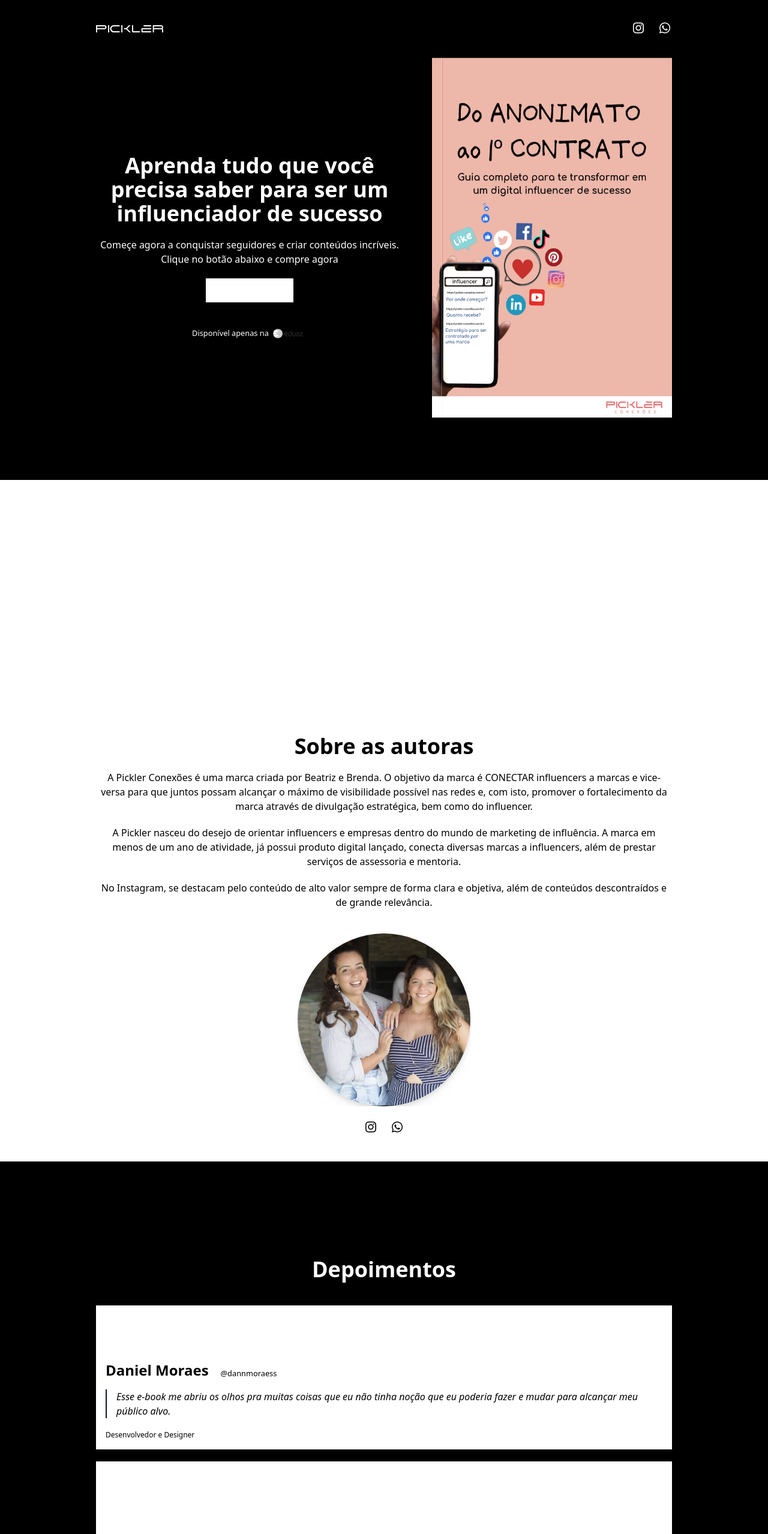
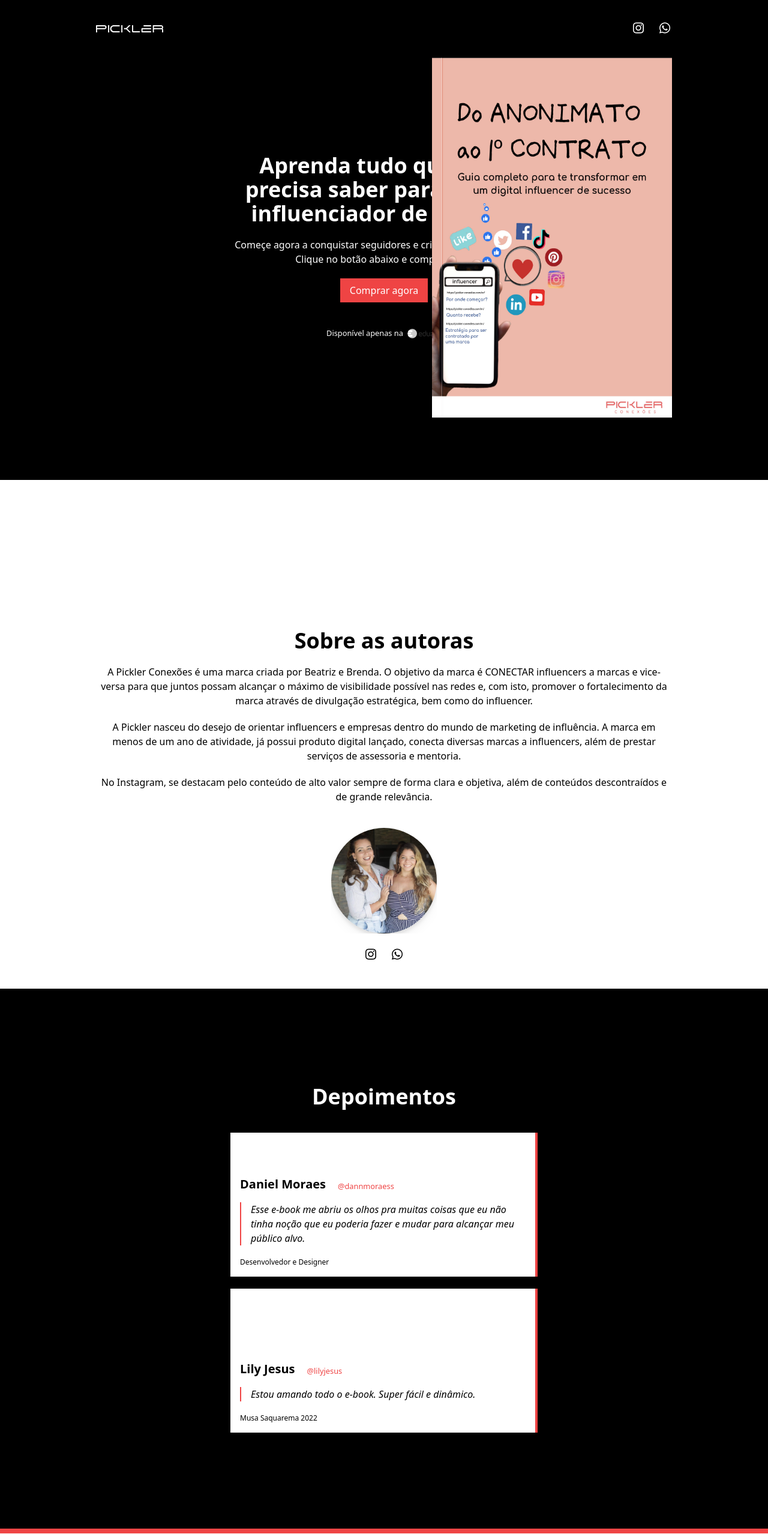
Before and after one commit to dannms/pickler, a Next.js app: page / in a window 1280 px wide. Shown: the top 2557 px of the page at 60% size. Built offline with nearby package versions, Linux system fonts and the light colour scheme.

Commit message:
fixed tablet layout

```diff
--- a/components/about-section.js
+++ b/components/about-section.js
@@ -16,7 +16,7 @@ const socials = [
 
 const AboutSection = () => {
 	return (
-		<section className="pt-96">
+		<section className="pt-96 md:pt-52">
 			<Container>
 				<div className="py-10 flex flex-col items-center gap-10">
 					<div className="flex flex-col gap-5 items-center justify-center text-center">
@@ -46,7 +46,7 @@ const AboutSection = () => {
 						</p>
 					</div>
 					<div className="flex flex-col gap-5">
-						<div className="relative w-72 h-72">
+						<div className="relative w-72 h-72 md:w-44 md:h-44">
 							<Image
 								src="/images/brenda-e-bea.jpg"
 								alt="Foto das autoras"
--- a/components/contact-section.js
+++ b/components/contact-section.js
@@ -4,8 +4,8 @@ const ContactSection = () => {
 	return (
 		<section className="py-40">
 			<Container>
-				<div className="flex flex-col gap-5">
-					<div className="flex flex-col gap-10">
+				<div className="flex flex-col gap-10 md:items-center md:justify-center md:max-w-lg md:mx-auto">
+					<div className="flex flex-col gap-10 md:text-center">
 						<h3 className="font-black text-4xl">
 							Ficou alguma dúvida?
 						</h3>
--- a/components/footer.js
+++ b/components/footer.js
@@ -4,11 +4,16 @@ const Footer = () => {
 	return (
 		<footer className="bg-black text-white py-10">
 			<Container>
-				<div className="flex flex-col items-center justify-center">
+				<div className="flex flex-col md:flex-row items-center justify-center md:justify-between">
 					<div>Pickler Conexões &copy; 2022</div>
 					<div>
 						Desenvolvido por{' '}
-						<a href="https://studiopaper.com.br">Studio Paper</a>
+						<a
+							href="https://studiopaper.com.br"
+							className="text-red-500 hover:text-white transition ease-in-out"
+						>
+							Studio Paper
+						</a>
 					</div>
 				</div>
 			</Container>
--- a/components/hero.js
+++ b/components/hero.js
@@ -7,7 +7,7 @@ const Hero = () => {
 		<div className="w-screen h-screen bg-black text-white">
 			<Container>
 				<Navbar />
-				<div className="pt-40 relative flex justify-between">
+				<div className="pt-40 relative flex justify-between md:justify-center">
 					<div className="max-w-lg gap-5 flex flex-col items-center text-center">
 						<h1 className="font-black text-4xl">
 							Aprenda tudo que você precisa saber para ser um
@@ -18,7 +18,7 @@ const Hero = () => {
 							conteúdos incríveis. Clique no botão abaixo e compre
 							agora
 						</h2>
-						<a className="px-4 py-2 bg-white">Comprar agora</a>
+						<a className="px-4 py-2 bg-red-500">Comprar agora</a>
 						<div className="flex items-center">
 							<small>Disponível apenas na</small>
 							<span className="relative w-16 h-16">
--- a/components/testimonial-card.js
+++ b/components/testimonial-card.js
@@ -1,13 +1,13 @@
 const TestimonialCard = ({ info }) => {
 	return (
-		<div className="bg-white text-black p-4 flex flex-col gap-5 h-60 justify-end">
+		<div className="bg-white text-black p-4 flex flex-col gap-5 h-60 justify-end border-r-4 border-red-500">
 			<div className="flex gap-5 items-end">
-				<h5 className="font-black text-2xl leading-none">
-					{info.name}
-				</h5>
-				<small className="leading-none">{info.social}</small>
+				<h5 className="font-black text-xl leading-none">{info.name}</h5>
+				<small className="leading-none text-red-500">
+					{info.social}
+				</small>
 			</div>
-			<div className="border-l-2 border-slate-900 pl-4">
+			<div className="border-l-2 border-red-500 pl-4">
 				<i>{info.message}</i>
 			</div>
 			<div>
--- a/components/testimonial-section.js
+++ b/components/testimonial-section.js
@@ -21,11 +21,11 @@ const info = [
 
 const TestimonialSection = () => {
 	return (
-		<section className="py-40 bg-black text-white border-b-8 border-slate-100">
+		<section className="py-40 bg-black text-white border-b-8 border-red-500">
 			<Container>
 				<div className="flex flex-col items-center gap-10">
 					<h3 className="font-black text-4xl">Depoimentos</h3>
-					<div className="flex flex-col gap-5 relative">
+					<div className="flex flex-col gap-5 max-w-lg">
 						{info.map((card) => (
 							<TestimonialCard key={card.id} info={card} />
 						))}
```
